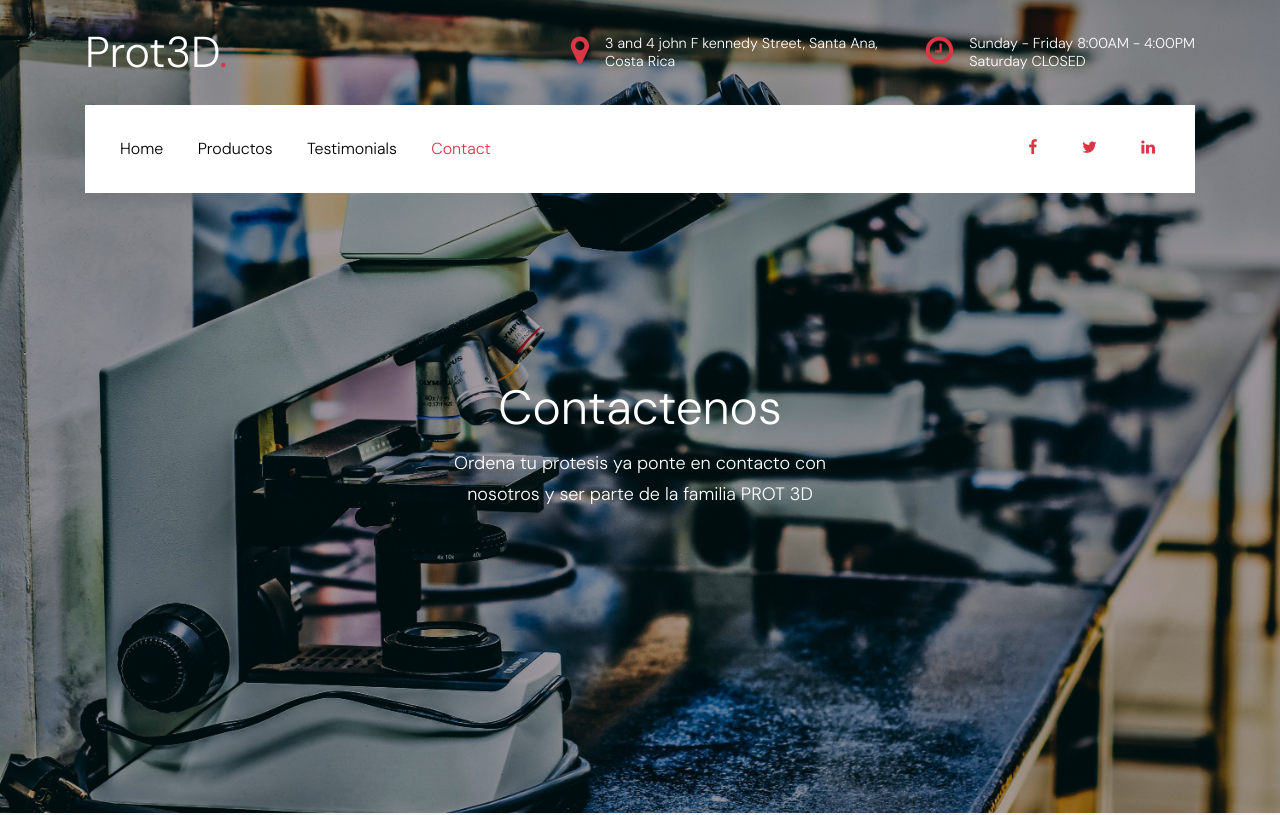
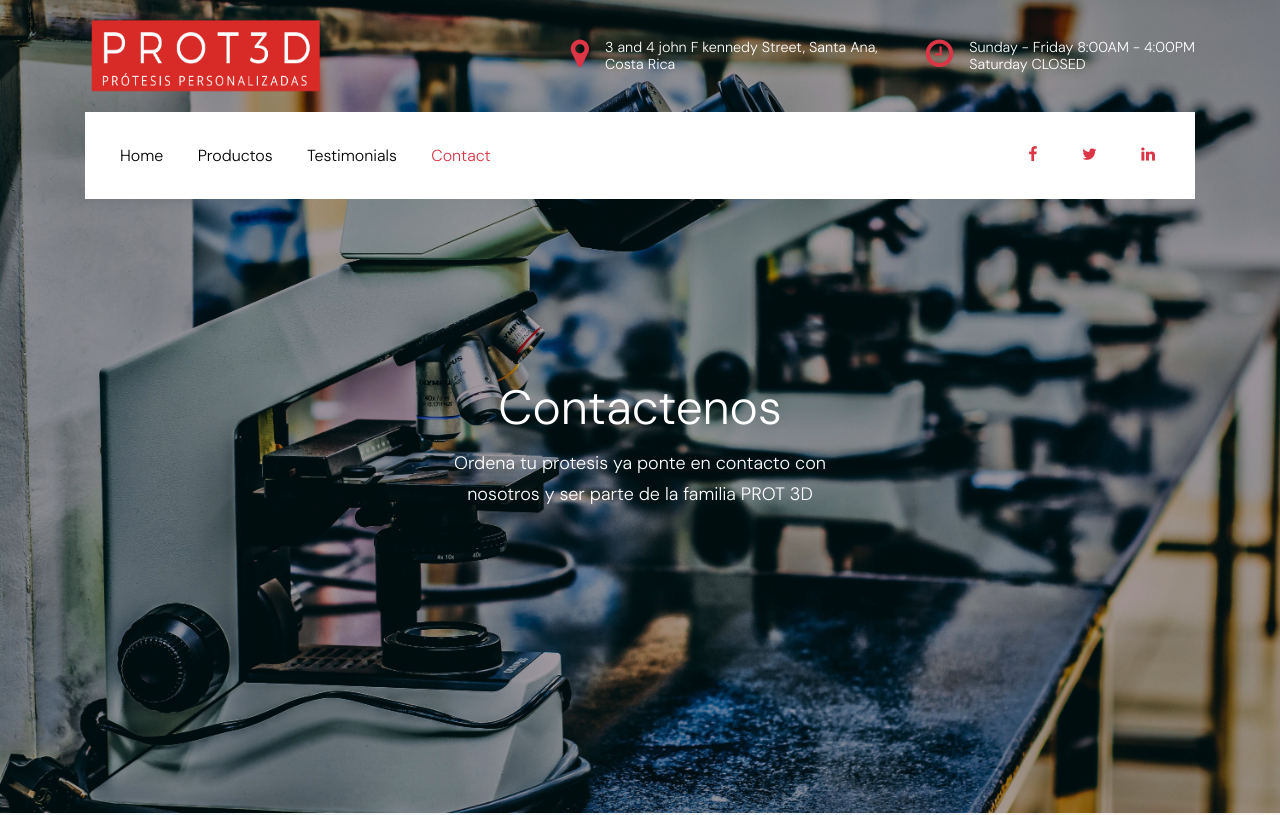
Before and after one commit to lmaring/Prot3D, a plain HTML site: page contact.html in a window 1280 px wide. Shown: the top 815 px of the page. Drawn offline with Linux system fonts and the light colour scheme; files whose address does not match are found by name.

```diff
--- a/contact.html
+++ b/contact.html
@@ -44,7 +44,11 @@
         <div class="container mb-3">
           <div class="d-flex align-items-center">
             <div class="site-logo mr-auto">
-              <a href="index.html">Prot3D<span class="text-primary">.</span></a>
+              <a href="index.html">
+                <img src="images/Logo.png"
+                height="80" width="240"
+                >
+              </a>
             </div>
             <div class="site-quick-contact d-none d-lg-flex ml-auto ">
               <div class="d-flex site-info align-items-center mr-5">
```
Also changed, not shown: blog.html (+3 -2 lines), index.html (+5 -1 lines), projects.html (+5 -1 lines), images/Logo.png (renamed from images/Logo.png.png).
